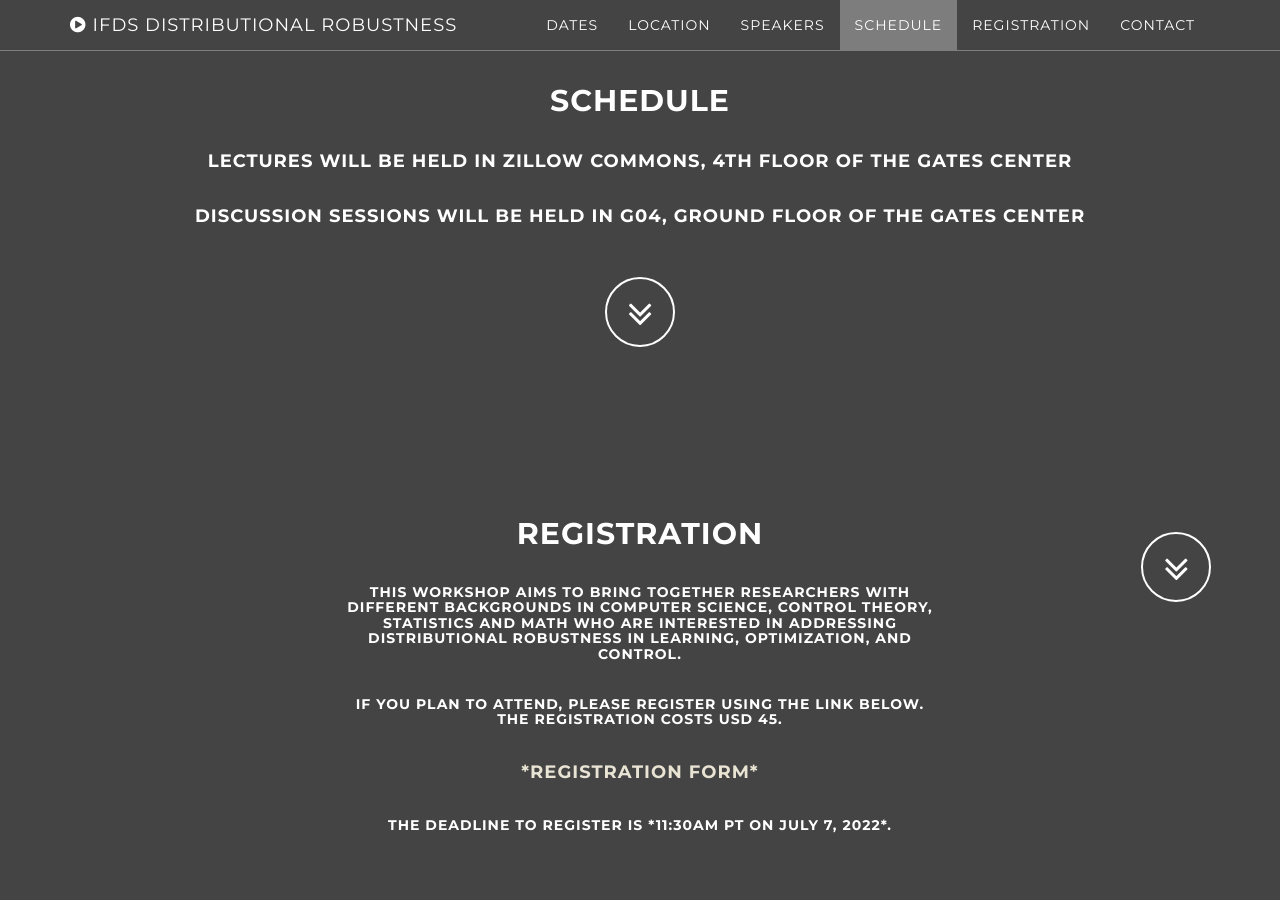
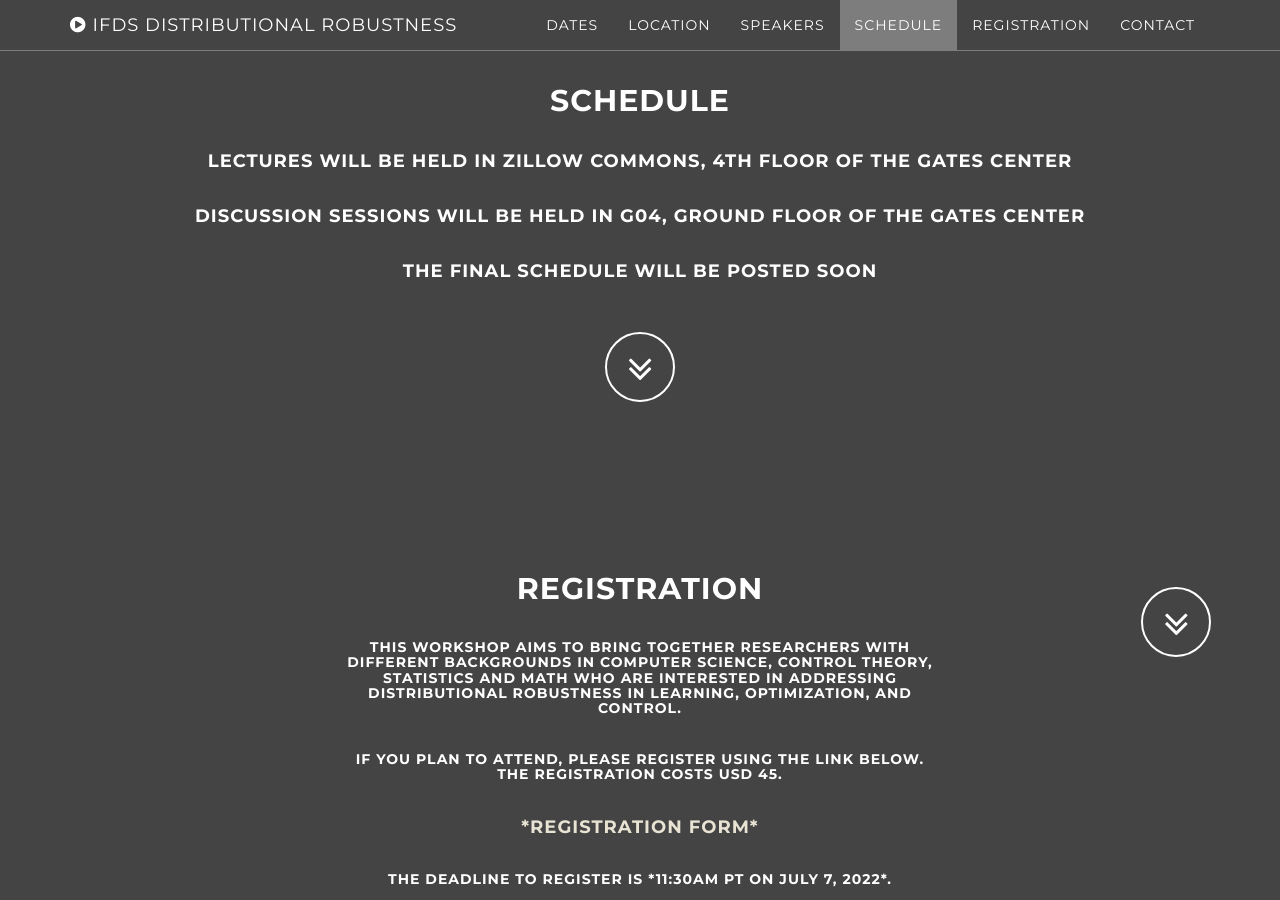
Before and after one commit to kgjamieson/ifds-workshop-2025, a Jekyll site: the page built from index.html, in a window 1280 px wide and 900 px high, scrolled down 3345 px. Built offline with Jekyll 4.4.1, drawn with Linux system fonts in a browser that asks for light colours.

Commit message:
Update schedule.html

```diff
--- a/_includes/schedule.html
+++ b/_includes/schedule.html
@@ -7,6 +7,8 @@
 <!--         <h4><a href="TODO">Live Stream: TBD</a></h4> -->
         <h4>Lectures will be held in Zillow Commons, 4th floor of the Gates Center</h4>
           <h4> Discussion sessions will be held in G04, ground floor of the Gates Center</h4>
+
+          <h4> The final schedule will be posted soon </h4>
 
 <!--       <div class="row">
           <div class="col-md-4">
```
